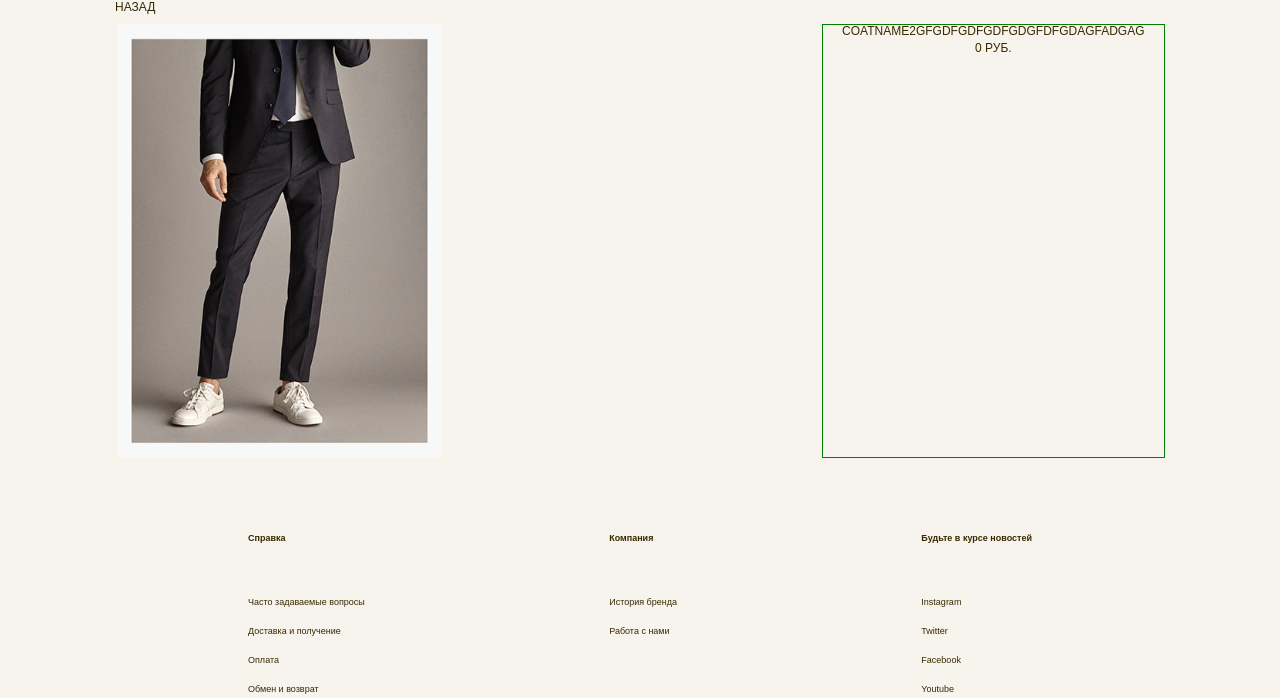
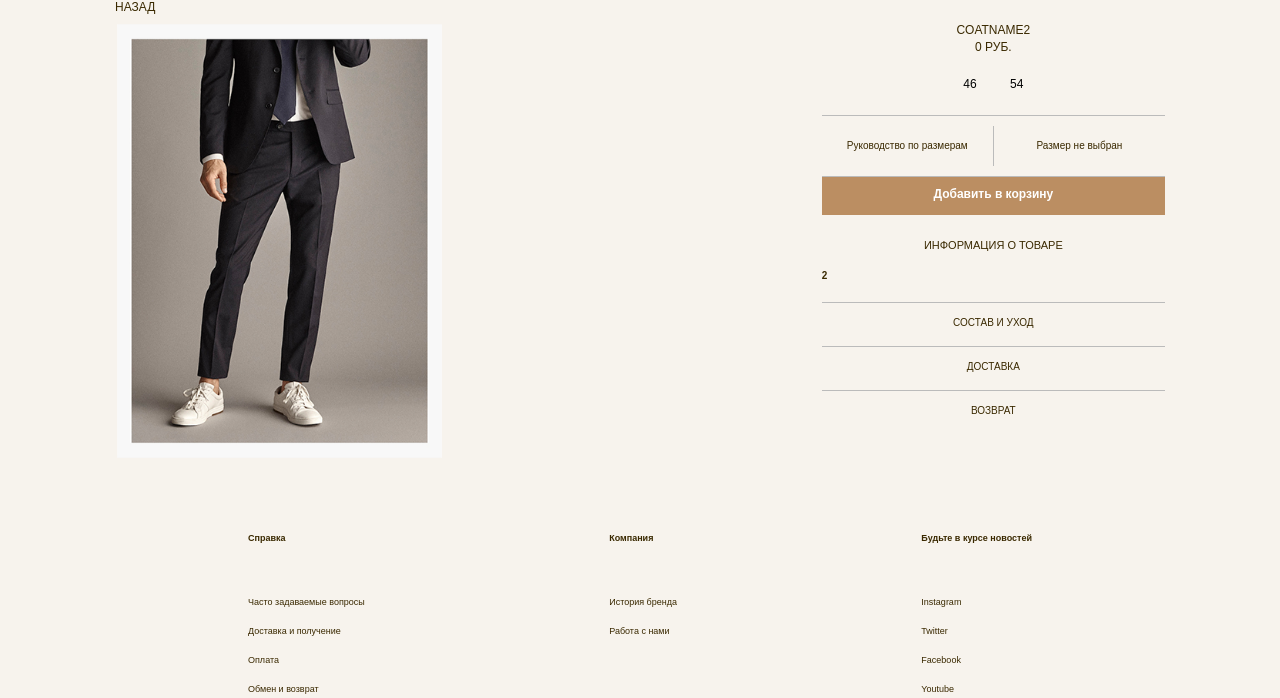
Before and after one commit to YunusovSamat/onlineStore, a Django app: a page that uses productApp/templates/productApp/product.html in a window 1280 px wide. Shown: the part 66-764 px from the top of the page. Run offline with Django 3.2, Linux system fonts and the light colour scheme; data comes from the database, SQL or seed files in the repository; both versions use the stored data as it was after the commit.

Commit message:
Added css and html code to productApp.

```diff
--- a/catalogApp/templates/catalogApp/catalog.html
+++ b/catalogApp/templates/catalogApp/catalog.html
@@ -71,6 +71,7 @@
                                     <form action="1" method="post">
                                     {% csrf_token %}
                                         <div class="block_size">
+                                                {% if product.counts.all %}
                                                     {% for count in product.counts.all %}
                                                     {% ifnotequal count.count 0 %}
                                                         <label>
@@ -82,6 +83,9 @@
                                                         <span class="block_disabled">{{ count.fk_size }}</span>
                                                     {% endifnotequal %}
                                                 {% endfor %}
+                                                {% else %}
+                                                    <span>Нет размеров</span>
+                                                {% endif %}
                                         </div>
                                         <button class="link_button" type="submit">Добавить в корзину</button>
                                     </form>
--- a/productApp/static/productApp/css/product_style.css
+++ b/productApp/static/productApp/css/product_style.css
@@ -37,13 +37,120 @@
 }
 
 .block_text {
-    border: 1px solid green;
+    /*border: 1px solid green;*/
 }
 
-.block_text h2 {
+.block_name_price {
+    /*border: 1px solid red;*/
     font-size: 12px;
     color: #3a2900;
     text-transform: uppercase;
     text-align: center;
+}
+
+.block_name_price h2 {
     margin-bottom: 5px;
 }
+
+.block_size {
+    /*border: 1px solid red;*/
+    font-size: 12px;
+    color: #000;
+    margin: 25px 0;
+    text-align: center;
+}
+
+.block_size input[type='radio'] {
+    display: none;
+    cursor: pointer;
+}
+
+.block_size input[type='radio'] + span {
+    cursor: pointer;
+}
+
+.block_size input[type='radio']:checked + span {
+    border-bottom: 1px solid #000;
+}
+
+.block_size span {
+    margin: 0 15px;
+    padding: 3px 0;
+}
+
+.block_disabled {
+    color: #807c76;
+    cursor: default;
+}
+
+.block_size_description {
+    display: flex;
+    font-size: 10px;
+    border-top: 1px solid #bbb;
+    border-bottom: 1px solid #bbb;
+    text-align: center;
+}
+
+.block_size_description h4 {
+    flex: 1;
+    /*border: 1px solid red;*/
+    text-align: center;
+    padding: 15px 0;
+    margin: 10px 0;
+}
+
+.block_size_description h4:first-child {
+    border-right: 1px solid #bbb;
+    cursor: pointer;
+}
+
+.link_button {
+    /*border: 1px solid blue;*/
+    border: none;
+    width: 100%;
+    font-size: 12px;
+    font-weight: bold;
+    color: #fff;
+    background: #bb8e62;
+    padding: 10px 0 14px;
+    cursor: pointer;
+    text-align: center;
+}
+
+.block_description {
+    margin-bottom: 20px;
+}
+
+.block_description h3 {
+    font-size: 11px;
+    text-transform: uppercase;
+    margin: 25px 0 15px;
+    text-align: center;
+}
+
+.block_description span, .block_description p {
+    font-size: 10px;
+    text-align: left;
+    /*margin: 5px 0;*/
+}
+
+.block_description span {
+    font-weight: bold;
+}
+
+.block_description p {
+    line-height: 20px;
+    /*border: 1px solid red;*/
+}
+
+.block_link_more a {
+    font-size: 10px;
+    display: block;
+    color: #3a2900;
+    text-transform: uppercase;
+    text-decoration: none;
+    border-top: 1px solid #bbb;
+    padding: 15px 0;
+    margin-bottom: 3px;
+    text-align: center;
+}
--- a/productApp/templates/productApp/product.html
+++ b/productApp/templates/productApp/product.html
@@ -41,11 +41,53 @@
                     {% endfor %}
                 </div>
                 <div class="block_text">
-                    <h2>{{ product.name }}gfgdfgdfgdfgdgfdfgdagfadgag</h2>
-                    <h2>{{ product.price|intcomma }} руб.</h2>
+                    <form id="form1" action="" method="get"></form>
+                    <div class="block_name_price">
+                        <h2>{{ product.name }}</h2>
+                        <h2>{{ product.price|intcomma }} руб.</h2>
+                    </div>
+                    <div class="block_size">
+                    {% if product.counts.all %}
+                        {% for count in product.counts.all %}
+                            {% ifnotequal count.count 0 %}
+                                <label>
+                                    <input form="form1" type="radio" name="size"
+                                           value="{{ count.fk_size }}" required onclick="radioVal();">
+                                    <span>{{ count.fk_size }}</span>
+                                </label>
+                            {% else %}
+                                <span class="block_disabled">{{ count.fk_size }}</span>
+                            {% endifnotequal %}
+                        {% endfor %}
+                    {% else %}
+                        <span>Нет размеров.</span>
+                    {% endif %}
+
+                    </div>
+                    <div class="block_size_description">
+                        <h4>Руководство по размерам</h4>
+                        <h4 id="size_value">Размер не выбран</h4>
+                    </div>
+                    <button form="form1" class="link_button" type="submit">Добавить в корзину</button>
+                    <div class="block_description">
+                        <h3>Информация о товаре</h3>
+                        <span>{{ product.id }}</span>
+                        <p>{{ product.description }}</p>
+                    </div>
+                    <div class="block_link_more">
+                        <a href="#">Состав и уход</a>
+                        <a href="#">Доставка</a>
+                        <a href="#">Возврат</a>
+                    </div>
                 </div>
             </div>
         </div>
     </section>
 
+    <script>
+        function radioVal() {
+            var size_val = document.getElementById("form1").elements["size"].value;
+            document.getElementById("size_value").innerHTML = "Ваш размер " + size_val;
+        }
+    </script>
 {% endblock %}
```
Also changed, not shown: catalogApp/static/catalogApp/css/catalog_style.css (+0 -9 lines), db.sqlite3, media/imagesProduct/product2_OnlqQZN.png (added), media/imagesProduct/product2_fOt54RY.png (added), media/imagesProduct/product2_sGvebK7.png (added), media/imagesProduct/product2_wgTazab.png (added). Lines whose indentation alone changed are shown as unchanged.
